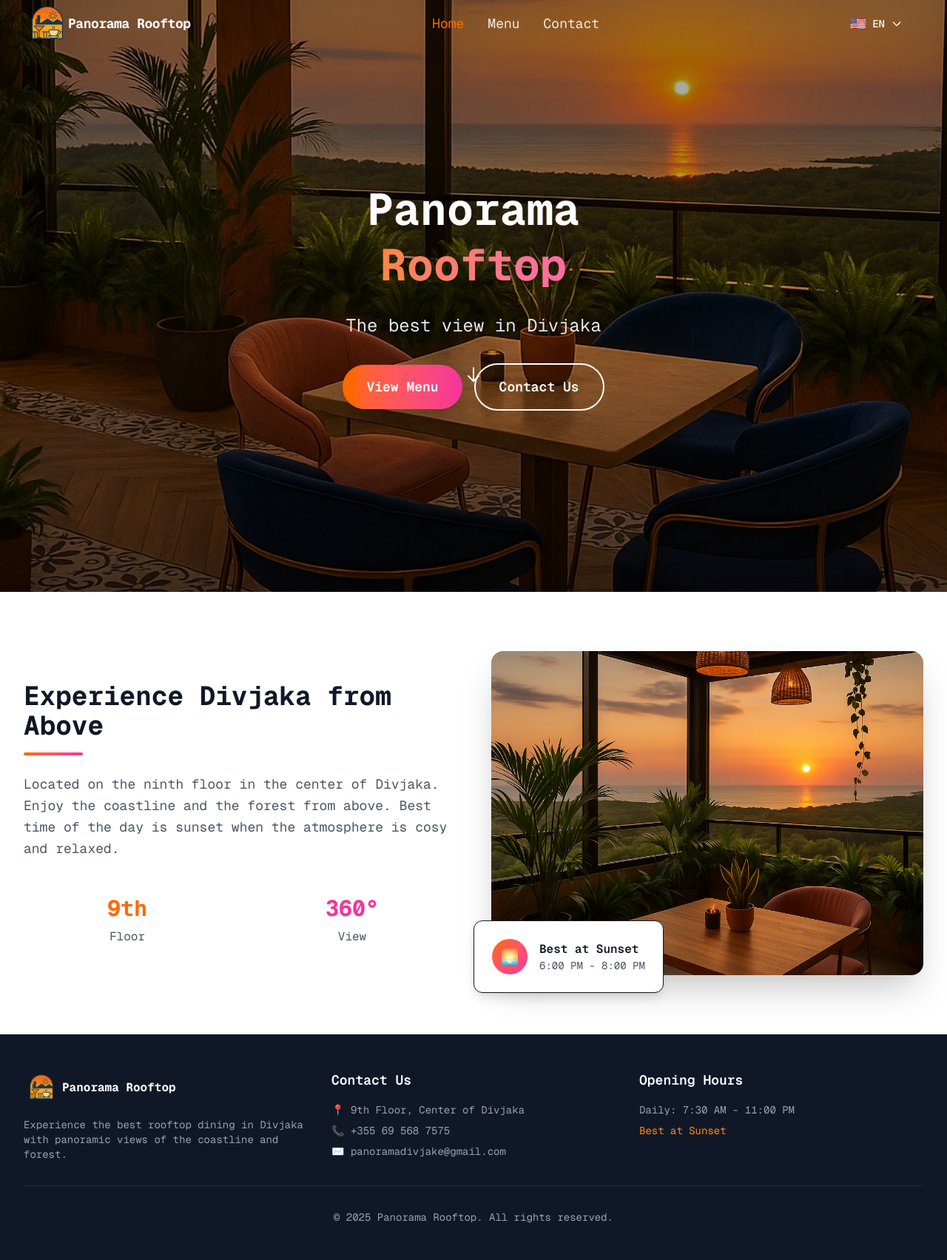
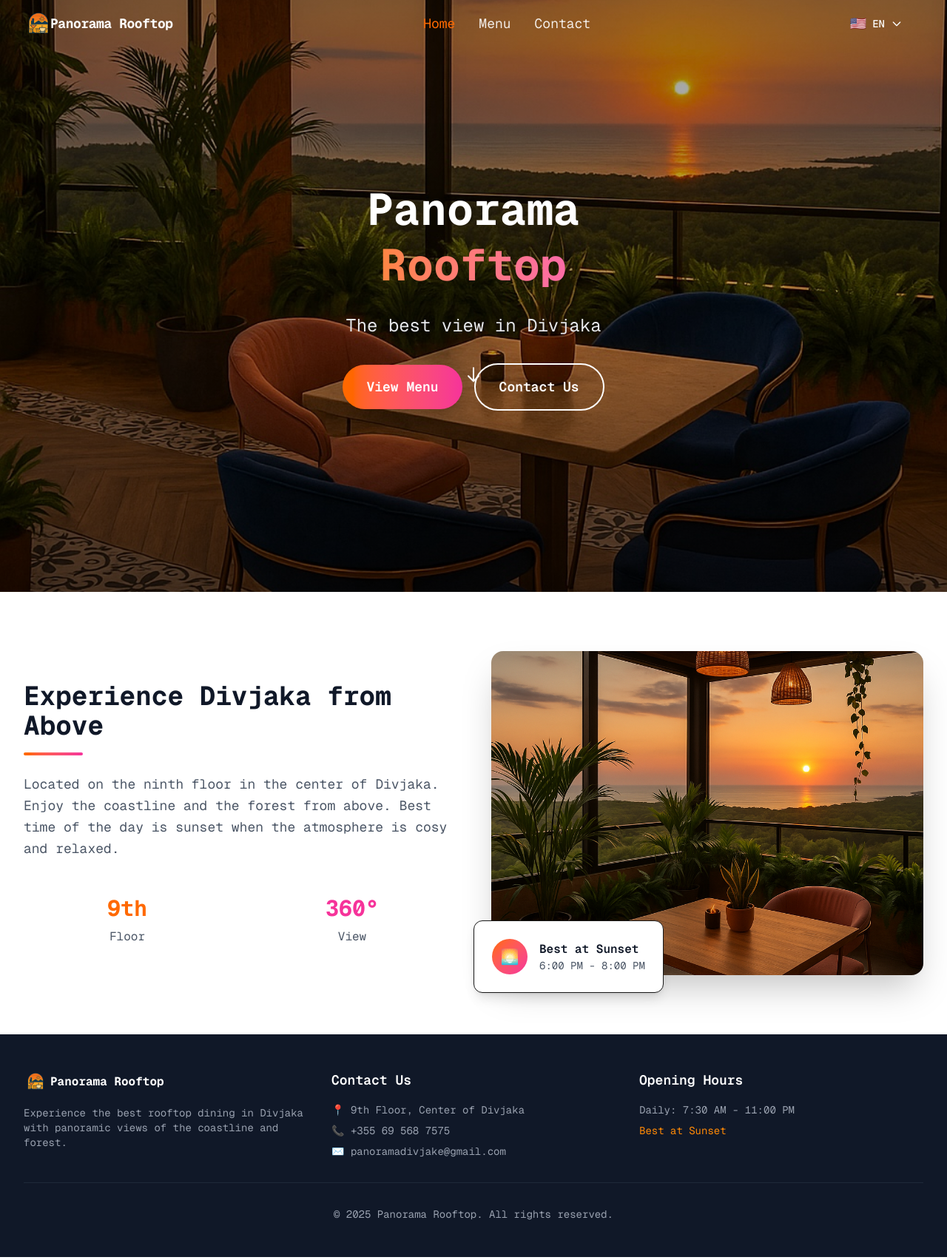
Before and after one commit to juxhinxhihani/panorama-rooftop, a Next.js app: page / in a window 1280 px wide. Shown: the whole page at 74% size. Built offline with nearby package versions, Linux system fonts and the light colour scheme.

Commit message:
Make Logo Images Smaller

```diff
--- a/src/components/layout/Footer.tsx
+++ b/src/components/layout/Footer.tsx
@@ -12,12 +12,12 @@ export default function Footer() {
           {/* Brand */}
           <div className="space-y-4">
             <div className="flex items-center space-x-1">
-              <div className="w-12 h-12 overflow-hidden rounded-full">
+              <div className="w-8 h-8 overflow-hidden rounded-full">
                 <Image
                   src="/icon.png/image.png"
                   alt="Panorama Rooftop Logo"
-                  width={48}
-                  height={48}
+                  width={32}
+                  height={32}
                   className="object-cover"
                 />
               </div>
--- a/src/components/layout/Header.tsx
+++ b/src/components/layout/Header.tsx
@@ -36,14 +36,14 @@ export default function Header() {
           <div className="flex items-center justify-between h-16">
             {/* Logo */}
             <Link href="/" className="flex items-center space-x-2 group">
-              <div className={`relative w-16 h-16 transform group-hover:scale-110 transition-all duration-300 overflow-hidden rounded-full ${
+              <div className={`relative w-10 h-10 transform group-hover:scale-110 transition-all duration-300 overflow-hidden rounded-full ${
                 isScrolled || pathname !== '/' ? 'block' : 'hidden md:block'
               }`}>
                 <Image
                   src="/icon.png/image.png"
                   alt="Panorama Rooftop Logo"
-                  width={64}
-                  height={64}
+                  width={40}
+                  height={40}
                   className="object-cover"
                 />
               </div>
```
